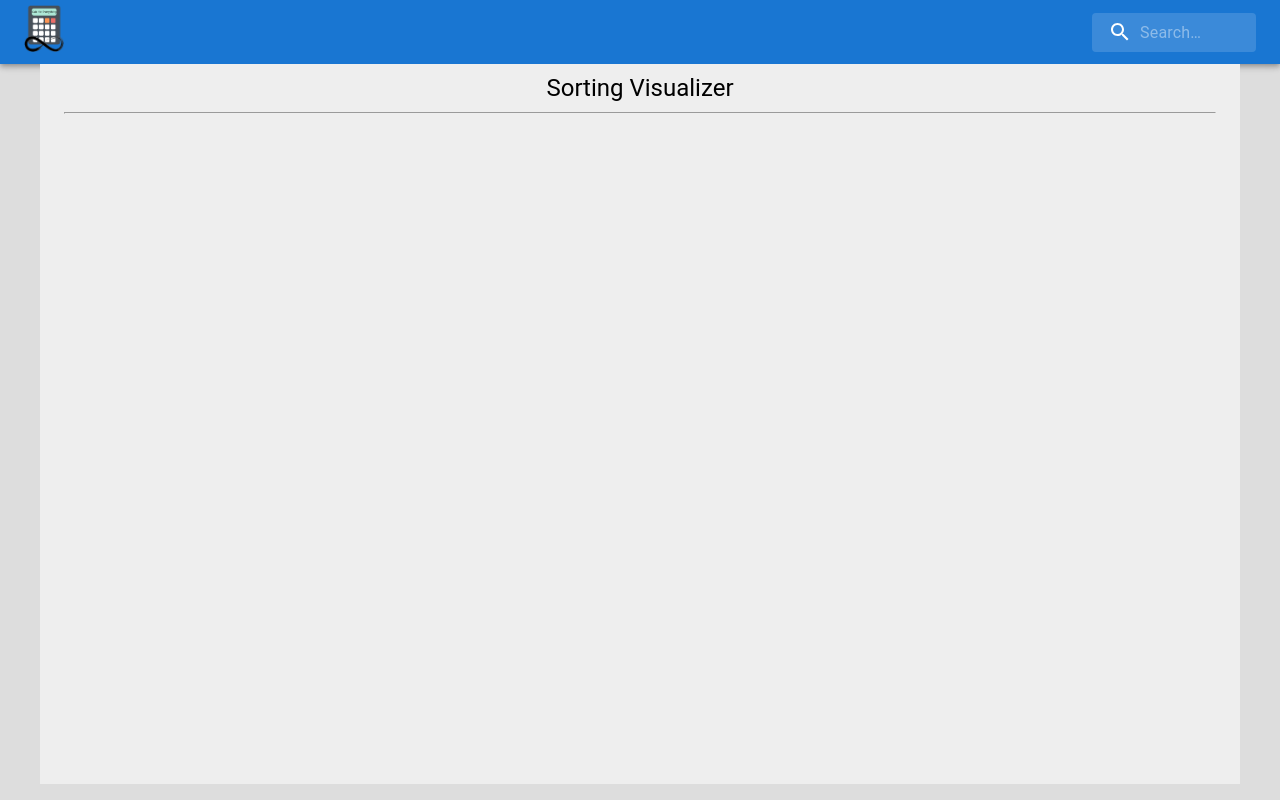
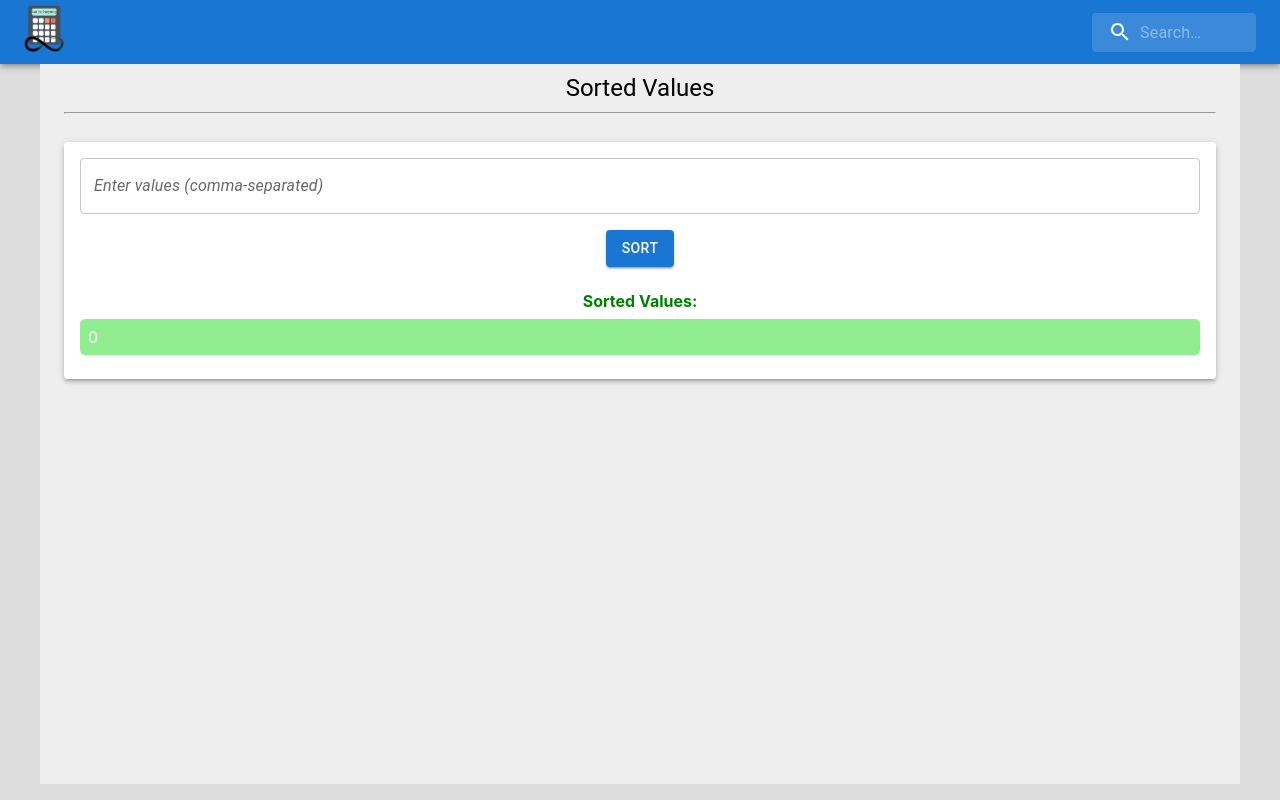
Before and after one commit to SarthakKeshari/calc_for_everything, a React (Create React App) app in the folder calculators/: page /sortingvisualizer in a window 1280 px wide. Built offline with nearby package versions, Linux system fonts and the light colour scheme.

Commit message:
Added the Sorting Visualizer

```diff
--- a/calculators/src/computer_science/sorting_visualizer/MainSortingVisualizer.js
+++ b/calculators/src/computer_science/sorting_visualizer/MainSortingVisualizer.js
@@ -1,14 +1,112 @@
-import React from 'react';
-import { Container, Typography } from '@mui/material';
+import React, { useState, useEffect } from "react";
+import {
+  Container,
+  Typography,
+  TextField,
+  Button,
+  Paper,
+  Box,
+  List,
+  ListItem,
+} from "@mui/material";
 
-function MainSortingVisualizer(){
-    return(
-        <Container maxWidth="lg" sx={{ bgcolor: '#eeeeee', minHeight: '90vh', paddingY:"10" }}>
-            <Typography pt={1} variant='h5' sx = {{textAlign: "center"}}>Sorting Visualizer</Typography>
-            <hr/>
-            <br/>
-        </Container>
-    )
+function MainSortingVisualizer() {
+  const [inputValues, setInputValues] = useState("");
+  const [sortedValues, setSortedValues] = useState([]);
+  const [activeIndices, setActiveIndices] = useState([]);
+  const [sorting, setSorting] = useState(false);
+
+  useEffect(() => {
+    const valuesArray = inputValues
+      .split(",")
+      .map((value) => Number(value.trim()));
+    setSortedValues([...valuesArray]);
+  }, [inputValues]);
+
+  const bubbleSort = async () => {
+    setSorting(true);
+
+    const valuesArray = [...sortedValues];
+    const n = valuesArray.length;
+
+    for (let i = 0; i < n - 1; i++) {
+      for (let j = 0; j < n - i - 1; j++) {
+        setActiveIndices([j, j + 1]);
+
+        await sleep(1000);
+
+        if (valuesArray[j] > valuesArray[j + 1]) {
+          const temp = valuesArray[j];
+          valuesArray[j] = valuesArray[j + 1];
+          valuesArray[j + 1] = temp;
+          setSortedValues([...valuesArray]);
+        }
+      }
+    }
+
+    setActiveIndices([]);
+    setSorting(false);
+  };
+
+  const sleep = (ms) => new Promise((resolve) => setTimeout(resolve, ms));
+
+  return (
+    <Container
+      maxWidth="lg"
+      sx={{ bgcolor: "#eeeeee", minHeight: "90vh", paddingY: "10" }}
+    >
+      <Typography pt={1} variant="h5" sx={{ textAlign: "center" }}>
+        {sorting ? "Sorting" : "Sorted Values"}{" "}
+      </Typography>
+      <hr />
+      <br />
+      <Paper elevation={3} sx={{ padding: "16px", textAlign: "center" }}>
+        <TextField
+          label="Enter values (comma-separated)"
+          variant="outlined"
+          fullWidth
+          value={inputValues}
+          onChange={(e) => setInputValues(e.target.value)}
+        />
+        <Button
+          variant="contained"
+          color="primary"
+          onClick={async () => {
+            await bubbleSort();
+          }}
+          disabled={sorting}
+          sx={{ mt: "1rem" }}
+        >
+          SORT
+        </Button>
+        <Box
+          mt={3}
+          sx={{ fontWeight: "bold", color: sorting ? "orange" : "green" }}
+        >
+          {sorting ? "Sorting..." : "Sorted Values:"}
+        </Box>
+        <List>
+          {sortedValues.map((value, index) => (
+            <ListItem
+              key={index}
+              sx={{
+                backgroundColor: sorting
+                  ? activeIndices.includes(index)
+                    ? "#00d3ff"
+                    : "lightblue"
+                  : "lightgreen",
+                borderRadius: "5px",
+                padding: "8px",
+                color: sorting ? "black" : "white",
+              }}
+            >
+              {value}
+            </ListItem>
+          ))}
+        </List>
+      </Paper>
+    </Container>
+  );
 }
 
 export default MainSortingVisualizer;
```
